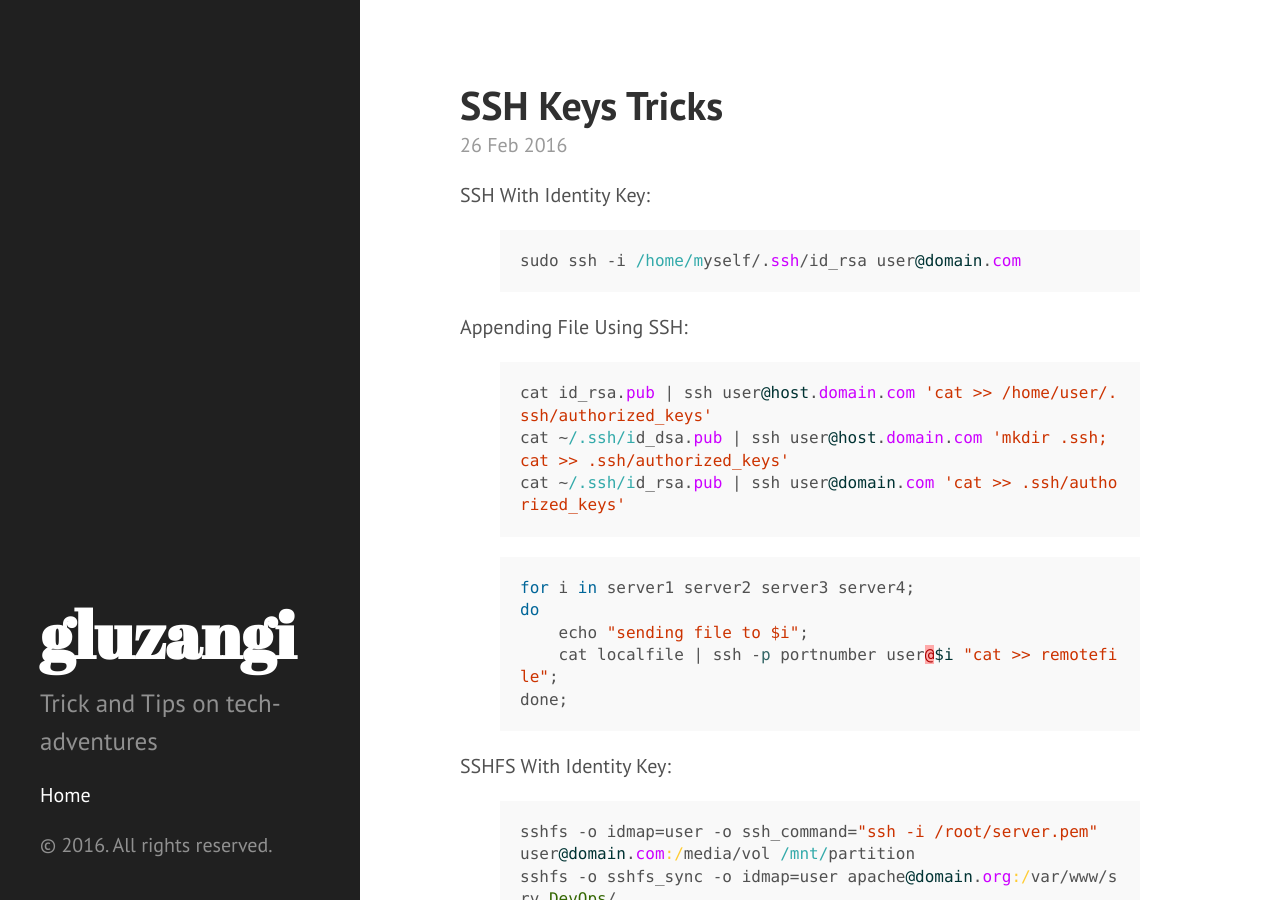
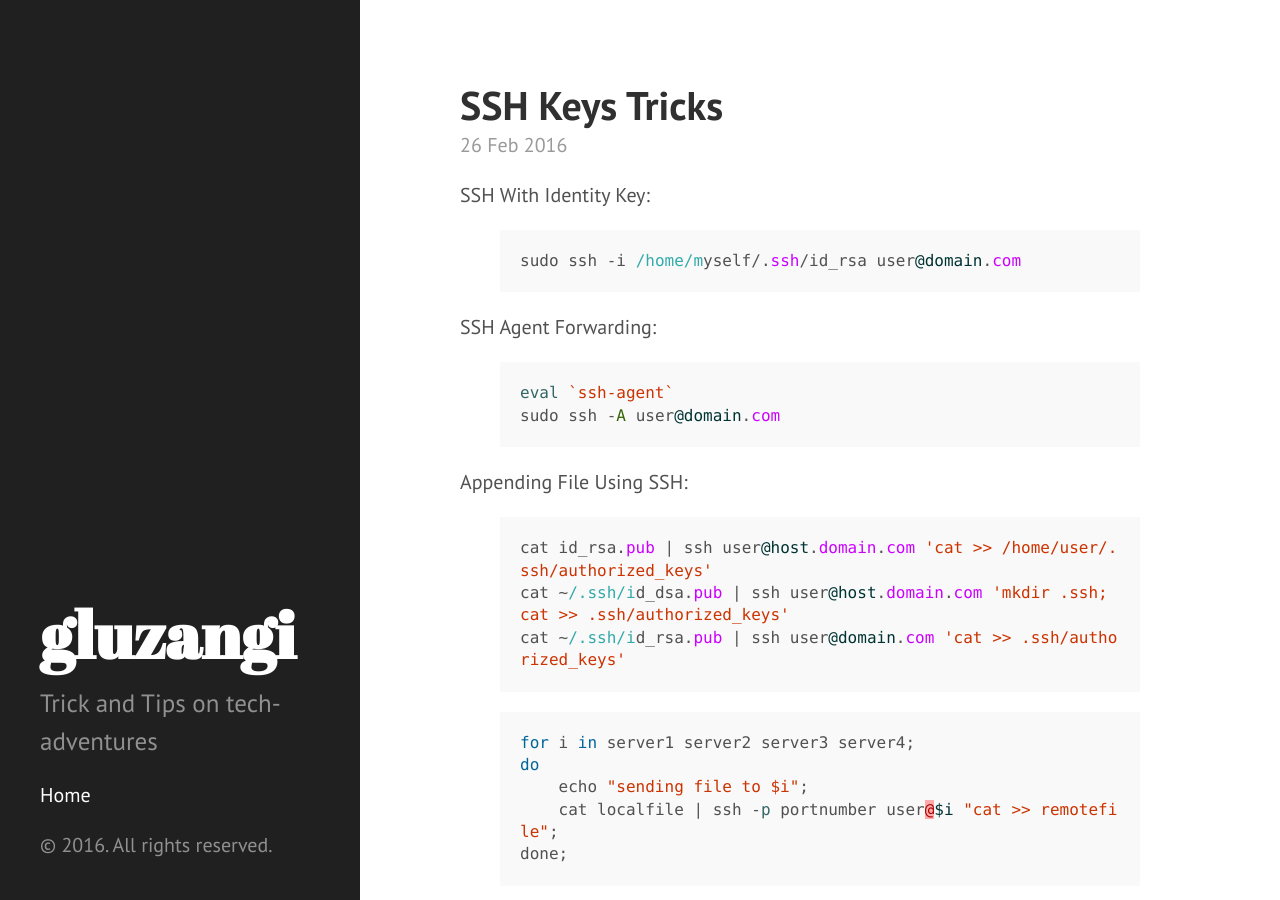
Before and after one commit to gluzangi/gluzangi.github.io, a Jekyll site: the page built from _posts/2016-02-26-ssh-keys-tricks.markdown, in a window 1280 px wide and 900 px high. Built offline with Jekyll 4.4.1, drawn with Linux system fonts in a browser that asks for light colours.

Commit message:
Post update: SSH Keys Tricks

```diff
--- a/_posts/2016-02-26-ssh-keys-tricks.markdown
+++ b/_posts/2016-02-26-ssh-keys-tricks.markdown
@@ -7,6 +7,13 @@ SSH With Identity Key:
 
 {% highlight ruby %}
 sudo ssh -i /home/myself/.ssh/id_rsa user@domain.com
+{% endhighlight %}
+
+SSH Agent Forwarding:
+
+{% highlight ruby %}
+eval `ssh-agent`
+sudo ssh -A user@domain.com
 {% endhighlight %}
 
 Appending File Using SSH:
```
